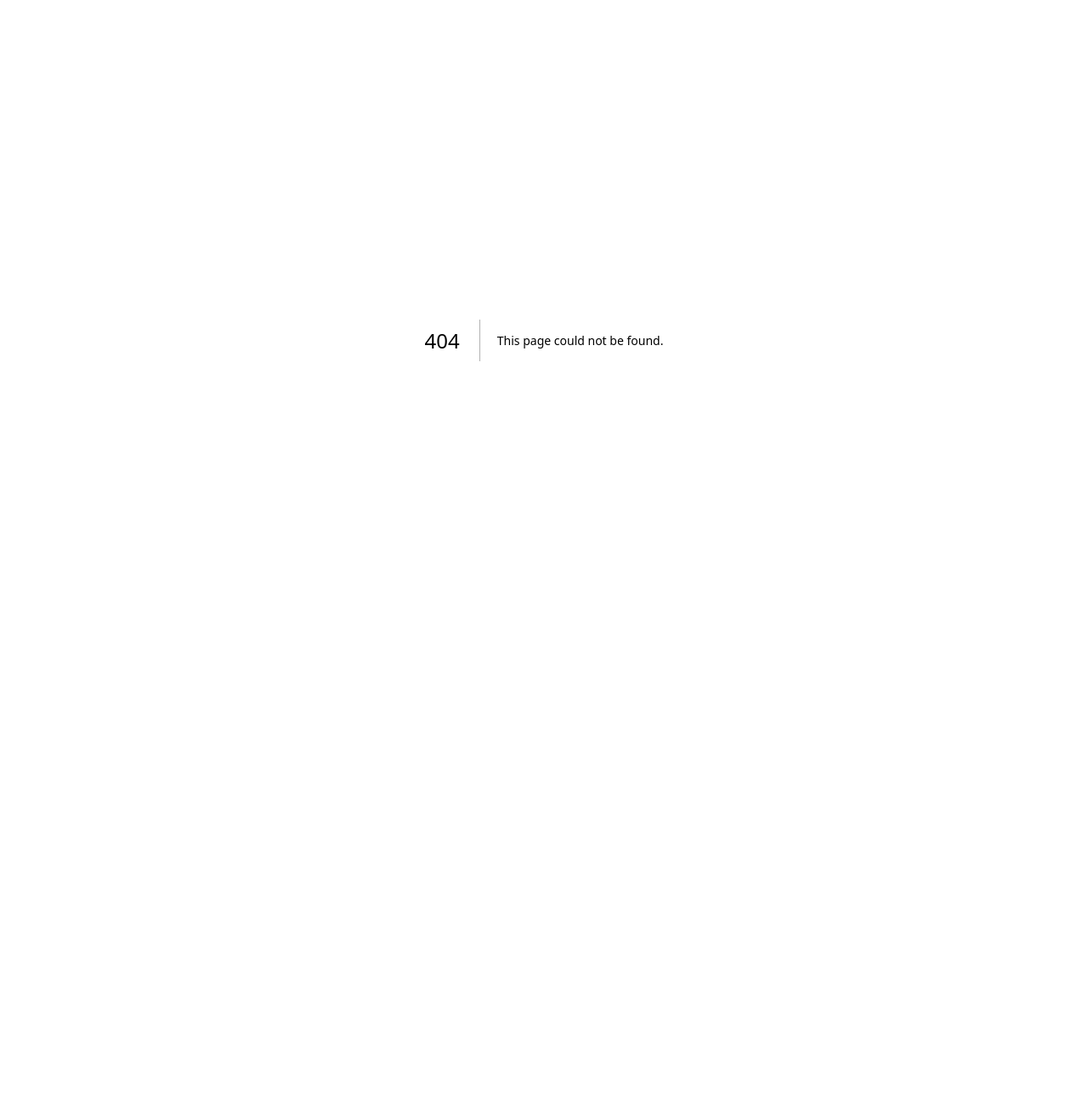
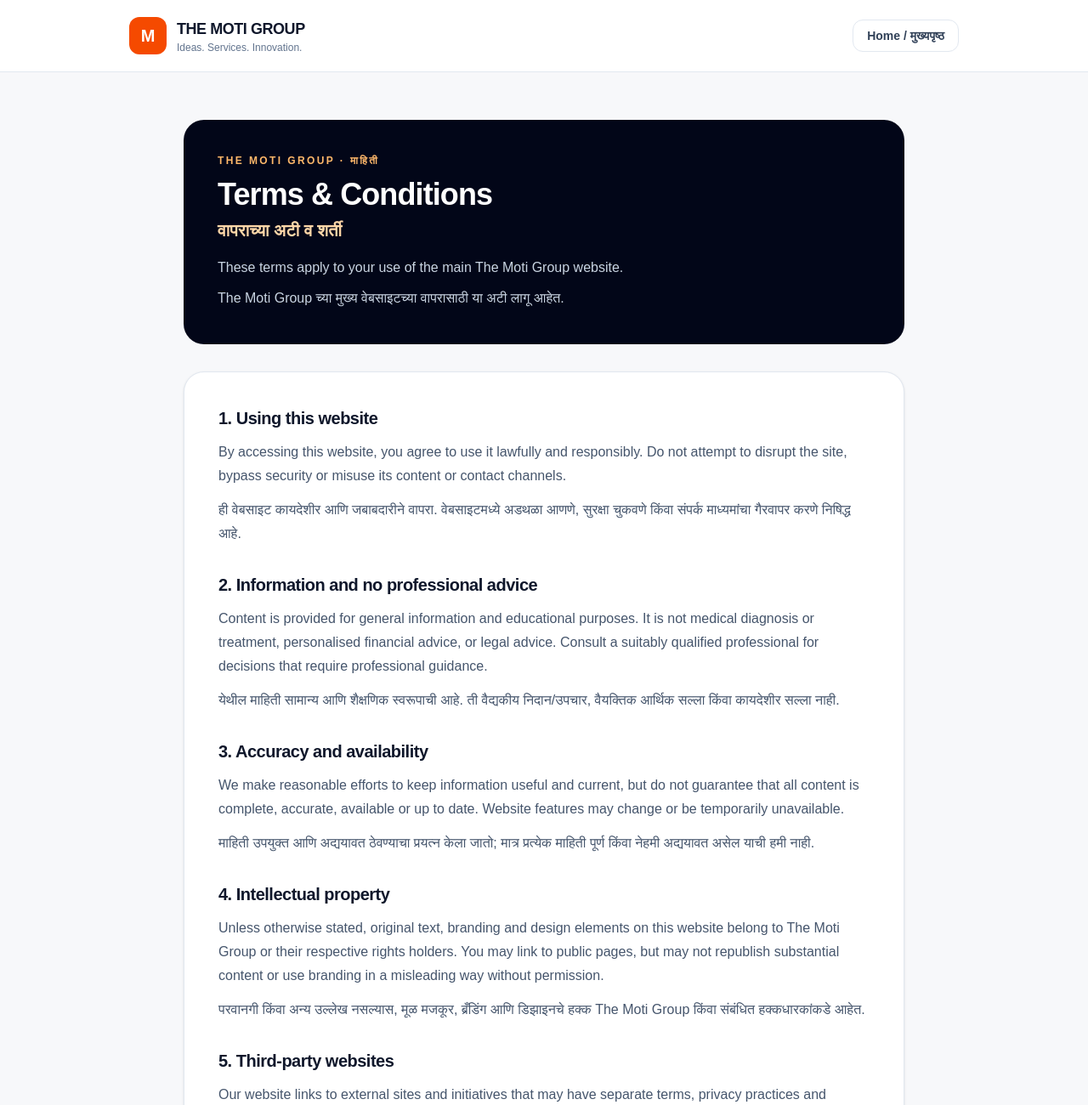
Before and after one commit to aarthak21-beep/themotigroup, a Next.js app: page /terms-and-conditions in a window 1280 px wide. Before the commit this address had no page. Shown: the top 1300 px of the page at 85% size. Before the commit the page ends 800 px from the top, so only its background shows below. Built offline with nearby package versions, Linux system fonts and the light colour scheme.

Commit message:
Add bilingual Terms and Conditions page

```diff
--- /dev/null
+++ b/app/terms-and-conditions/page.tsx
@@ -0,0 +1,16 @@
+import type { Metadata } from "next";
+import InfoPage from "../components/InfoPage";
+
+export const metadata: Metadata = { title: "Terms & Conditions", description: "Terms for using The Moti Group website and its informational content." };
+
+export default function TermsPage() {
+  return <InfoPage title="Terms & Conditions" titleMr="वापराच्या अटी व शर्ती" description="These terms apply to your use of the main The Moti Group website." descriptionMr="The Moti Group च्या मुख्य वेबसाइटच्या वापरासाठी या अटी लागू आहेत.">
+    <section><h2>1. Using this website</h2><p>By accessing this website, you agree to use it lawfully and responsibly. Do not attempt to disrupt the site, bypass security or misuse its content or contact channels.</p><p>ही वेबसाइट कायदेशीर आणि जबाबदारीने वापरा. वेबसाइटमध्ये अडथळा आणणे, सुरक्षा चुकवणे किंवा संपर्क माध्यमांचा गैरवापर करणे निषिद्ध आहे.</p></section>
+    <section><h2>2. Information and no professional advice</h2><p>Content is provided for general information and educational purposes. It is not medical diagnosis or treatment, personalised financial advice, or legal advice. Consult a suitably qualified professional for decisions that require professional guidance.</p><p>येथील माहिती सामान्य आणि शैक्षणिक स्वरूपाची आहे. ती वैद्यकीय निदान/उपचार, वैयक्तिक आर्थिक सल्ला किंवा कायदेशीर सल्ला नाही.</p></section>
+    <section><h2>3. Accuracy and availability</h2><p>We make reasonable efforts to keep information useful and current, but do not guarantee that all content is complete, accurate, available or up to date. Website features may change or be temporarily unavailable.</p><p>माहिती उपयुक्त आणि अद्ययावत ठेवण्याचा प्रयत्न केला जातो; मात्र प्रत्येक माहिती पूर्ण किंवा नेहमी अद्ययावत असेल याची हमी नाही.</p></section>
+    <section><h2>4. Intellectual property</h2><p>Unless otherwise stated, original text, branding and design elements on this website belong to The Moti Group or their respective rights holders. You may link to public pages, but may not republish substantial content or use branding in a misleading way without permission.</p><p>परवानगी किंवा अन्य उल्लेख नसल्यास, मूळ मजकूर, ब्रँडिंग आणि डिझाइनचे हक्क The Moti Group किंवा संबंधित हक्कधारकांकडे आहेत.</p></section>
+    <section><h2>5. Third-party websites</h2><p>Our website links to external sites and initiatives that may have separate terms, privacy practices and availability. We do not control all third-party content and a link does not necessarily mean endorsement.</p><p>बाह्य वेबसाइटची स्वतःची धोरणे असू शकतात. बाह्य दुव्यावरील मजकूर किंवा सेवांवर आमचे पूर्ण नियंत्रण नसते.</p></section>
+    <section><h2>6. Limitation and changes</h2><p>To the extent permitted by applicable law, The Moti Group is not liable for loss arising from reliance on general website information or temporary service interruption. Nothing in these terms excludes rights that cannot legally be excluded. We may update these terms by publishing a revised version here.</p><p>लागू कायद्याने परवानगी दिलेल्या मर्यादेत, सामान्य माहितीवर अवलंबून घेतलेल्या निर्णयांमुळे किंवा तात्पुरत्या सेवा खंडामुळे झालेल्या नुकसानीसाठी जबाबदारी मर्यादित असू शकते. कायद्याने नाकारता न येणारे अधिकार अबाधित राहतील.</p></section>
+    <section><h2>7. Contact</h2><p>Questions about these terms: <a href="mailto:info@themotigroup.co.in">info@themotigroup.co.in</a>.</p><p><strong>Last updated: 26 October 2026</strong></p></section>
+  </InfoPage>;
+}
```
